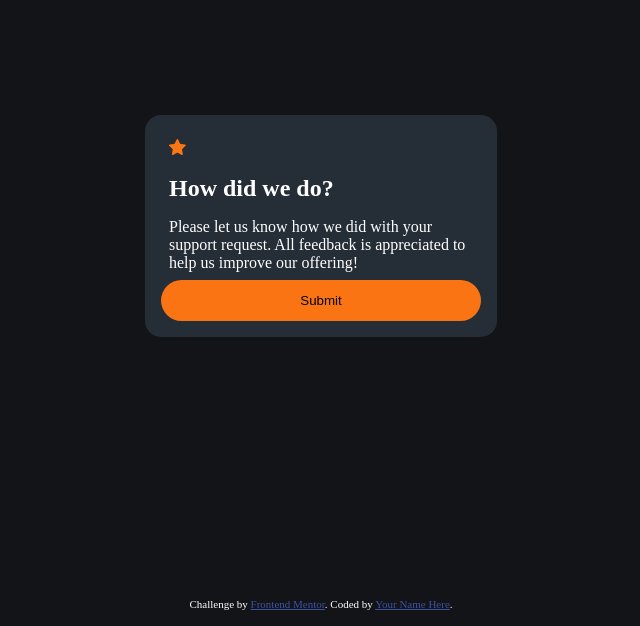
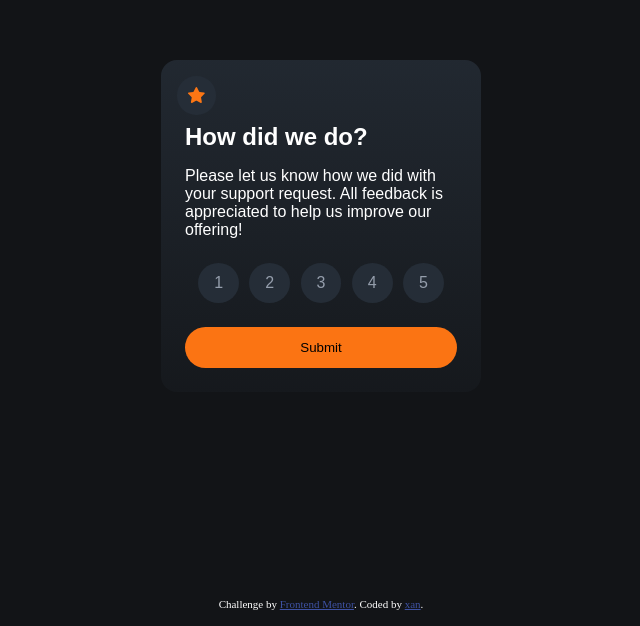
Before and after one commit to style-x/interactive-rating-component, a plain HTML site: page index.html in a window 1280 px wide. Shown: the part 174-800 px from the top of the page, without its empty margins (319-959 px from the left). Drawn offline with Linux system fonts and the light colour scheme.

Commit message:
Next Step
Etwas weiter angepasst.
-Farbverlauf auf Beispiel irgendwie blauer..
-Wenn ein Radio Button aktiv ist, soll er noch hellgrau bleiben.
-Submit funktioniert noch nicht und anzeigen der zweiten "Danke-Seite"

```diff
--- a/index.html
+++ b/index.html
@@ -22,7 +22,33 @@
   to help us improve our offering!
 </p>
 
+<div class="radio-buttons">
 
+  <div class="radio">
+    <input type="radio" name="radio" id="star1" value="1">
+    <label for="star1">1</label>
+  </div>
+
+  <div class="radio">
+    <input type="radio" name="radio" id="star2" value="2">
+    <label for="star2">2</label>
+  </div>
+
+  <div class="radio">
+    <input type="radio" name="radio" id="star3" value="3">
+    <label for="star3">3</label>
+  </div>
+
+  <div class="radio">
+    <input type="radio" name="radio" id="star4" value="4">
+    <label for="star4">4</label>
+  </div>
+
+  <div class="radio">
+    <input type="radio" name="radio" id="star5" value="5">
+    <label for="star5">5</label>
+  </div>
+</div>
 
 <button class="submit">Submit</button>
 
@@ -45,7 +71,7 @@
 
   <div class="attribution">
     Challenge by <a href="https://www.frontendmentor.io?ref=challenge" target="_blank">Frontend Mentor</a>.
-    Coded by <a href="#">Your Name Here</a>.
+    Coded by <a href="https://www.frontendmentor.io/profile/style-x">xan</a>.
   </div>
 </body>
 </html>
--- a/style.css
+++ b/style.css
@@ -11,6 +11,7 @@
 * {
   padding: 0;
   margin: 0;
+  box-sizing: border-box;
 }
 
 body {
@@ -23,14 +24,19 @@ body {
 }
 
 main {
-  background-color: var(--clr-darkblue);
+  background: linear-gradient(0deg, hsl(216, 12%, 8%) -30%, hsl(213, 19%, 18%) 130%);
   max-width: 20rem;
   padding: 1rem;
   border-radius: 1rem;
 }
 
 .star {
-  padding: 0.5rem;
+  padding: 0.7rem;
+  line-height: 0.7rem;
+  width: fit-content;
+  height: fit-content;
+  background-color: var(--clr-darkblue);
+  border-radius: 50%;
 }
 
 h1 {
@@ -40,16 +46,56 @@ p {
   padding: 0.5rem;
 }
 
+.radio-buttons {
+  display: flex;
+  justify-content: space-around;
+  padding: 1rem;
+  position: relative;
+  align-items: center;
+}
+
+.radio {
+  border-color: transparent;
+  border-radius: 50%;
+  background-color: var(--clr-darkblue);
+}
+
+.radio:hover {
+  background-color: var(--clr-orange);
+}
+
+input[type=radio] {
+  width: 2rem;
+  height: 2rem;
+  display: flex;
+  justify-content: center;
+  align-items: center;
+  z-index: 2;
+  opacity: 0;
+  position: absolute;
+}
+
+input[type=radio]:checked + .radio {
+  background-color: var(--clr-lightgrey);
+}
+
+.radio label {
+  padding: 1rem;
+  line-height: 2.5rem;
+  color: var(--clr-lightgrey);
+}
+
 .submit {
+  margin: 0.5rem;
   padding: 0.7rem;
   border-radius: 1.4rem;
-  width: 100%;
+  width: calc(100% - 1rem);
   border-color: transparent;
   background-color: var(--clr-orange);
 }
 
 .section-1 {
-
+  font-family: sans-serif;
 }
 
 .section-2 {
```
